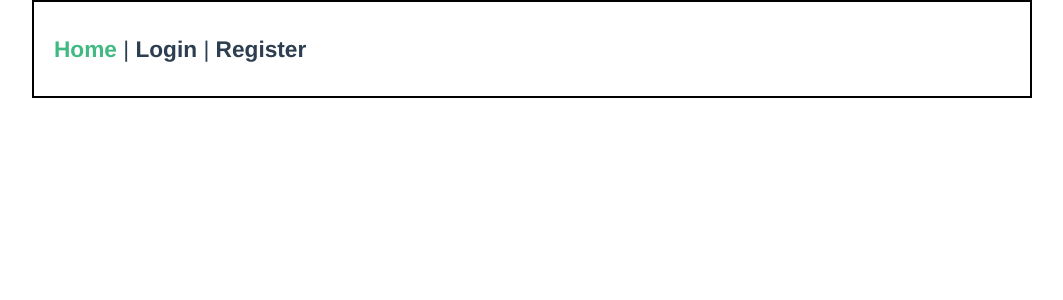
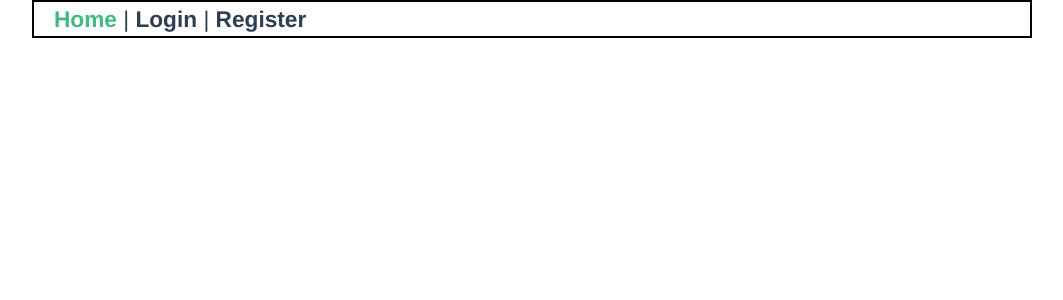
Before and after one commit to SambaGod/MySambaDiary, a Vue app in the folder sambaproject/: page /#/ in a window 1280 px wide. Shown: the top 300 px of the page, without its empty margins (108-1171 px from the left). Built offline with nearby package versions, Linux system fonts and the light colour scheme.

Commit message:
Add files via upload

```diff
--- a/sambaproject/src/App.vue
+++ b/sambaproject/src/App.vue
@@ -4,7 +4,13 @@
   </div>
 </template>
 
+<script>
+
+
+</script>
+
 <style>
+/*Additionally style scoped can also be used which limits style sheet to specific component*/
 #app {
   font-family: 'Avenir', Helvetica, Arial, sans-serif;
   -webkit-font-smoothing: antialiased;
@@ -12,16 +18,4 @@
   /*text-align: center;*/
   color: #2c3e50;
 }
-#nav {
-  padding: 30px;
-}
-
-#nav a {
-  font-weight: bold;
-  color: #2c3e50;
-}
-
-#nav a.router-link-exact-active {
-  color: #42b983;
-}
 </style>
```
